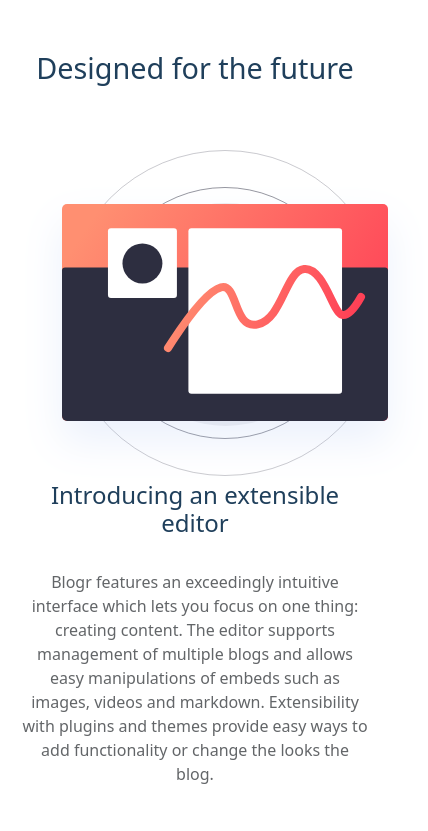
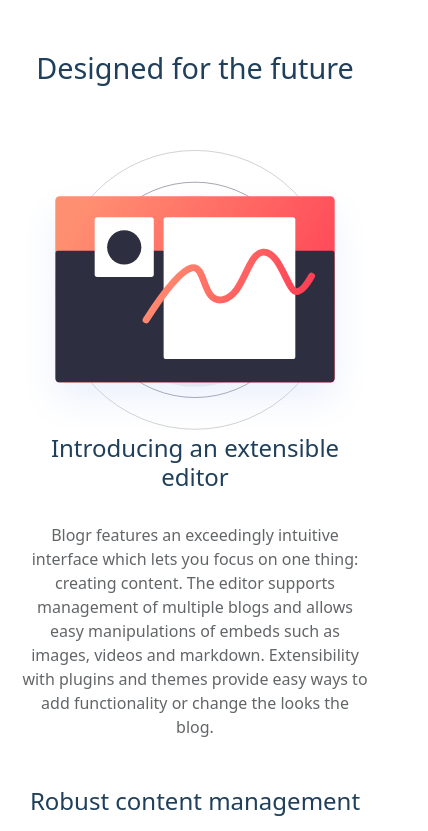
Before and after one commit to osas2211/Blogr, a website: page index.html in a window 390 px wide. Shown: the part 678-1509 px from the top of the page, 428 px wide, since content can reach past the window. Drawn offline with nearby package versions, Linux system fonts and the light colour scheme.

Commit message:
header and design section

```diff
--- a/index.html
+++ b/index.html
@@ -55,16 +55,16 @@
         </div>
     </header>
 
-        <div class="container mt-5">
+        <div class="mt-5">
             <div class="info-design">
                 <h3 class="medium-text text-center pt-5">
                     Designed for the future
                 </h3>
                 <div class="row">
-                    <div class="col-sm-12 info-design--imgMobile">
+                    <div class="wrap col-sm-12 info-design--imgMobile">
                         <img src="images/illustration-editor-mobile.svg" alt="">
                     </div>
-                    <div class="col-md-6">
+                    <div class="wrap col-md-6">
                         <h4 class="semi-medium-text">Introducing an extensible editor</h4>
                         <p class="small-text mb-5">
                             Blogr features an exceedingly intuitive interface which lets you focus on one thing:
--- a/sass/layouts/_header.scss
+++ b/sass/layouts/_header.scss
@@ -6,7 +6,7 @@
     background-position: left;
     border-bottom-left-radius: 80px;
     font-family: $ubuntu;
-    width: 100%;
+
     .hamburger{
         display: none;
     }
--- a/sass/layouts/_info.scss
+++ b/sass/layouts/_info.scss
@@ -1,14 +1,19 @@
 .info-design{
     position: relative;
-    max-width: 100vw;
+    width: 100vw;
+    z-index: 2;
 
+    .wrap{
+        margin-left: 5rem;
+    }
 
     .info-design--imgDesktop{
         position: absolute;
         top: 0;
         right: -5rem;
         height: 50rem;
-
+        z-index: -1;
+        overflow: hidden;
         img{
             height: 100%;
         }
--- a/sass/layouts/_responsive.scss
+++ b/sass/layouts/_responsive.scss
@@ -1,8 +1,15 @@
+/*
+@media (max-width: 1200px) {
+    .info-design{
+        .info-design--imgDesktop{
+            overflow: hidden;
+        }
+    }
+}
+*/
+
 @media (max-width: 770px) {
 
-    .container{
-        width: 95%;
-    }
     .header{
         background-size: 380vw;
         background-position: center;
@@ -19,11 +26,21 @@
 
     .info-design{
         text-align: center;
+        overflow-x: hidden;
+        .wrap{
+            margin-left: 0;
+            width: 90%;
+            margin: auto;
+            overflow-x: hidden;
+        }
         .info-design--imgDesktop{
             display: none;
         }
         .info-design--imgMobile{
             display: block;
+            img{
+                width: 100%;
+            }
         }
 
         h3{
```
Also changed, not shown: css/style.css.
